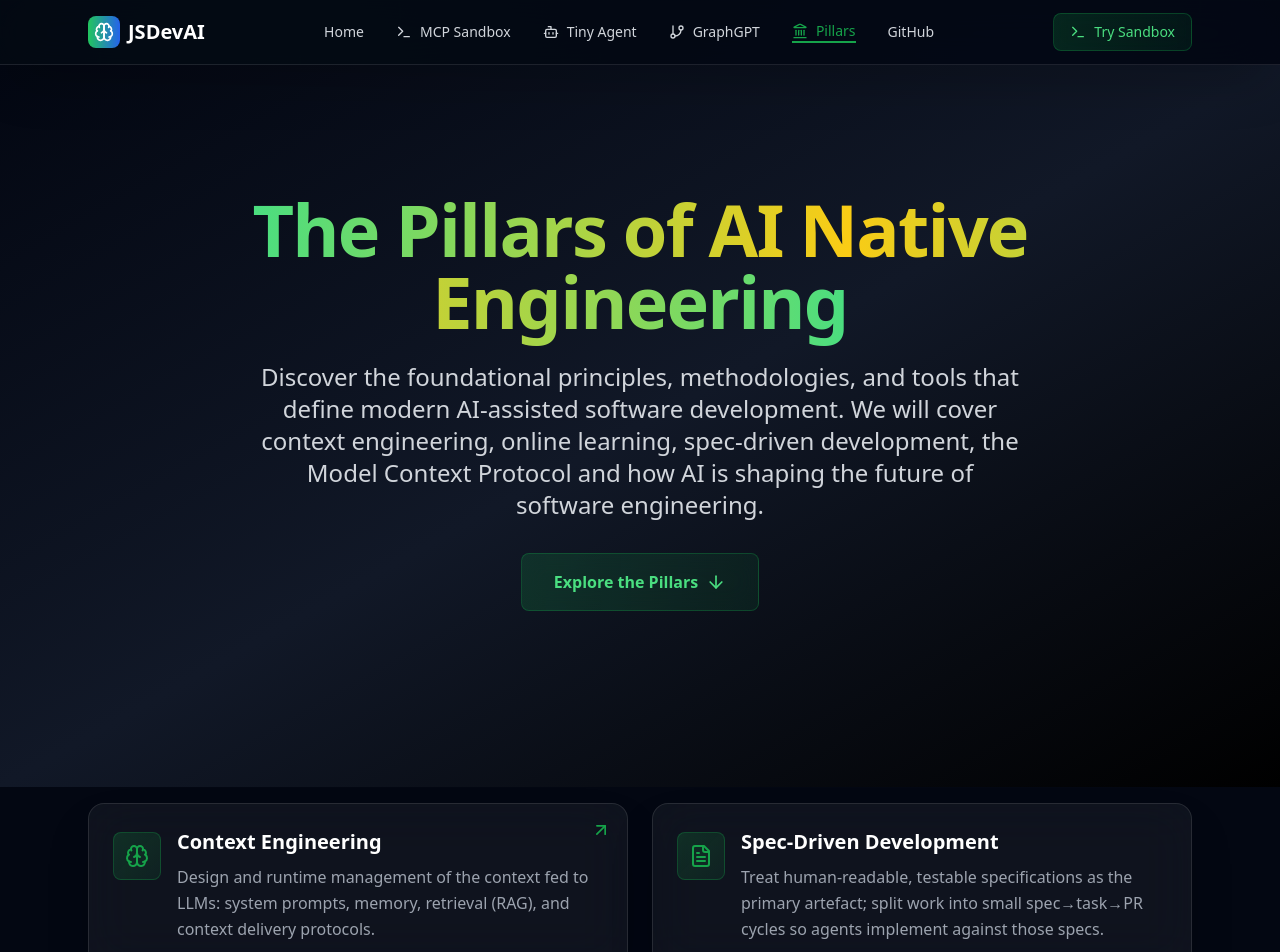
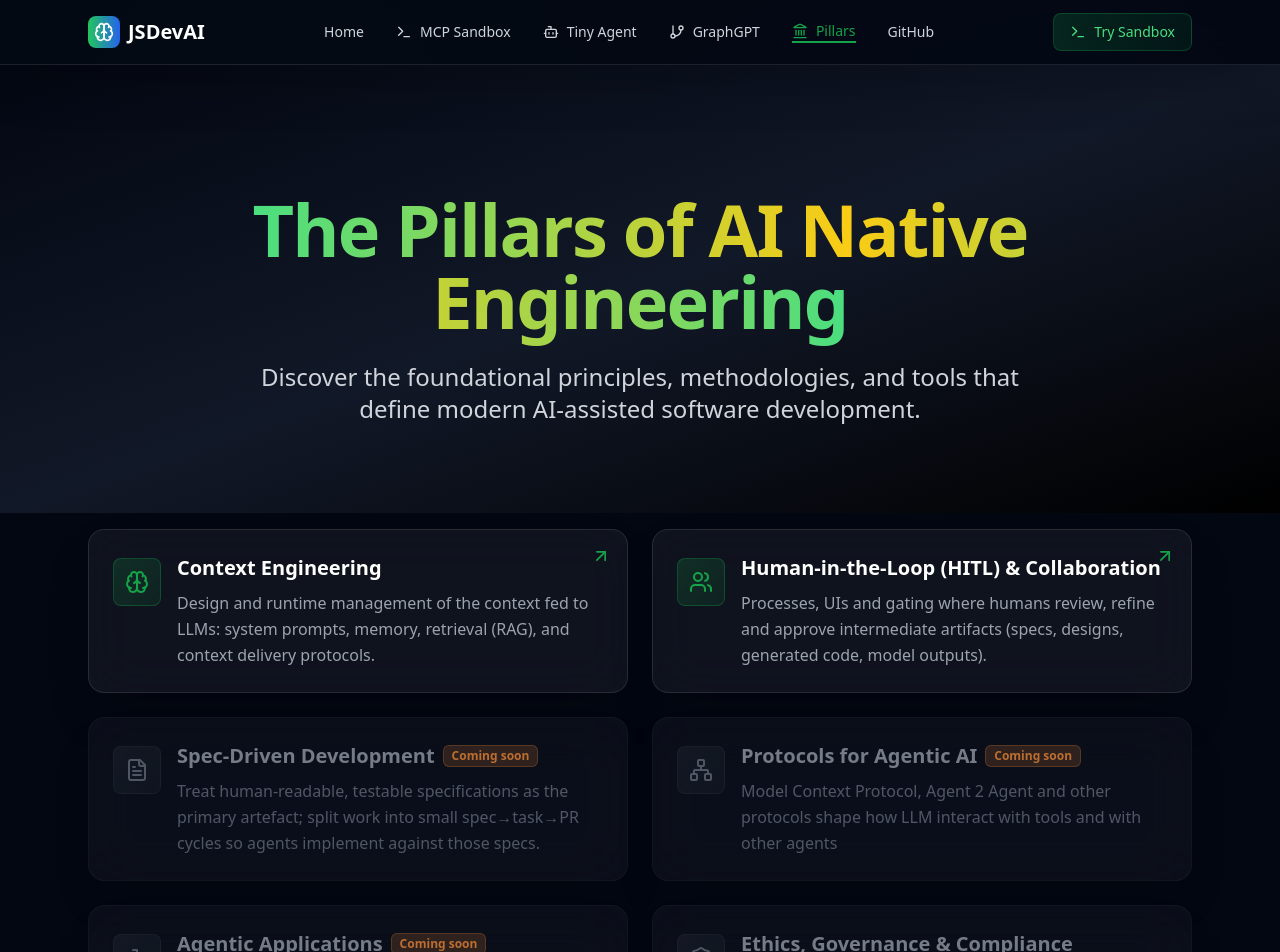
Before and after one commit to alfonsograziano/node-code-sandbox-mcp, a React (Vite) app in the folder website/: page /pillars in a window 1280 px wide. Shown: the top 952 px of the page. Built offline with nearby package versions, Linux system fonts and the light colour scheme.

Commit message:
feat(website): update pillars homepage

```diff
--- a/website/src/Components/pillars/HeroSection.tsx
+++ b/website/src/Components/pillars/HeroSection.tsx
@@ -1,41 +1,16 @@
 import React from 'react';
-import { ArrowDown } from 'lucide-react';
 import PillarsTitle from './TitleSection';
 
 const HeroSection: React.FC = () => {
-  const scrollToFirstSection = () => {
-    const firstSection = document.getElementById('introduction-section');
-    if (firstSection) {
-      const headerOffset = 80;
-      const elementPosition = firstSection.getBoundingClientRect().top;
-      const offsetPosition = elementPosition + window.pageYOffset - headerOffset;
-
-      window.scrollTo({
-        top: offsetPosition,
-        behavior: 'smooth',
-      });
-    }
-  };
 
   return (
     <section
       id="hero-section"
-      className="relative py-20 md:py-24 lg:py-32 bg-gradient-to-br from-gray-950 via-gray-900 to-black overflow-hidden"
+      className="relative pb-10 pt-32 bg-gradient-to-br from-gray-950 via-gray-900 to-black overflow-hidden"
     >
       <div className="max-w-6xl mx-auto px-6 relative z-10">
         <div className="text-center mb-12">
           <PillarsTitle />
-
-          <div className="flex flex-col sm:flex-row gap-4 justify-center items-center">
-            <button
-              onClick={scrollToFirstSection}
-              className="backdrop-blur-md bg-gradient-to-r from-green-600/20 to-green-600/10 border border-green-600/30 rounded-lg px-8 py-4 text-green-400 font-semibold hover:border-green-600/50 hover:bg-green-600/30 hover:shadow-[0_0_20px_rgba(22,163,74,0.3)] transition-all duration-300 flex items-center gap-2 focus:outline-none focus:ring-2 focus:ring-green-600/50 focus:ring-offset-2 focus:ring-offset-gray-950"
-              aria-label="Scroll to introduction section"
-            >
-              Explore the Pillars
-              <ArrowDown className="w-5 h-5" />
-            </button>
-          </div>
         </div>
 
       </div>
--- a/website/src/Components/pillars/PillarsOverviewSection.tsx
+++ b/website/src/Components/pillars/PillarsOverviewSection.tsx
@@ -15,6 +15,12 @@ const PillarsOverviewSection: React.FC = () => {
       link: '/pillars/context',
     },
     {
+      icon: Users,
+      title: 'Human-in-the-Loop (HITL) & Collaboration',
+      description: 'Processes, UIs and gating where humans review, refine and approve intermediate artifacts (specs, designs, generated code, model outputs).',
+      link: '/pillars/hitl',
+    },
+    {
       icon: FileText,
       title: 'Spec-Driven Development',
       description: 'Treat human-readable, testable specifications as the primary artefact; split work into small spec→task→PR cycles so agents implement against those specs.',
@@ -30,12 +36,6 @@ const PillarsOverviewSection: React.FC = () => {
       description: 'Integrations, agent runtimes, developer IDE plugins and systems that let agents call tools, run tests, inspect repos, and act safely.',
     },
     {
-      icon: Users,
-      title: 'Human-in-the-Loop (HITL) & Collaboration',
-      description: 'Processes, UIs and gating where humans review, refine and approve intermediate artifacts (specs, designs, generated code, model outputs).',
-      link: '/pillars/hitl',
-    },
-    {
       icon: Shield,
       title: 'Ethics, Governance & Compliance',
       description: 'Governance processes and organizational controls for responsible deployment, management and cost efficiency of these systems.',
@@ -46,9 +46,8 @@ const PillarsOverviewSection: React.FC = () => {
     <section
       ref={elementRef as React.RefObject<HTMLElement>}
       id="pillars-overview-section"
-      className={`relative pt-4 pb-20 md:pb-24 lg:pb-32 bg-gray-950 transition-opacity duration-1000 ${
-        isVisible ? 'opacity-100' : 'opacity-0'
-      }`}
+      className={`relative pt-4 pb-20 md:pb-24 lg:pb-32 bg-gray-950 transition-opacity duration-1000 ${isVisible ? 'opacity-100' : 'opacity-0'
+        }`}
     >
       <div className="max-w-6xl mx-auto px-6">
         <div
@@ -59,11 +58,10 @@ const PillarsOverviewSection: React.FC = () => {
             <div
               key={index}
               data-stagger-item={index}
-              className={`transition-all duration-500 ${
-                visibleItems.has(index)
+              className={`transition-all duration-500 ${visibleItems.has(index)
                   ? 'opacity-100 translate-y-0'
                   : 'opacity-0 translate-y-8'
-              }`}
+                }`}
               style={{ transitionDelay: visibleItems.has(index) ? `${index * 100}ms` : '0ms' }}
             >
               <FeatureCard
--- a/website/src/Components/pillars/TitleSection.tsx
+++ b/website/src/Components/pillars/TitleSection.tsx
@@ -1,7 +1,7 @@
 import React from 'react';
 
 const DEFAULT_TITLE = "The Pillars of AI Native Engineering";
-const DEFAULT_DESCRIPTION = "Discover the foundational principles, methodologies, and tools that define modern AI-assisted software development. We will cover context engineering, online learning, spec-driven development, the Model Context Protocol and how AI is shaping the future of software engineering.";
+const DEFAULT_DESCRIPTION = "Discover the foundational principles, methodologies, and tools that define modern AI-assisted software development.";
 
 const PillarsTitle: React.FC<{ title?: string, description?: string }> = ({ title = DEFAULT_TITLE, description = DEFAULT_DESCRIPTION }: { title?: string, description?: string }) => {
 
--- a/website/src/Components/pillars/shared/FeatureCard.tsx
+++ b/website/src/Components/pillars/shared/FeatureCard.tsx
@@ -25,26 +25,47 @@ const FeatureCard: React.FC<FeatureCardProps> = ({
       <div className="flex items-start gap-4">
         {Icon && (
           <div className="flex-shrink-0 mt-1">
-            <div className="w-12 h-12 rounded-lg bg-gradient-to-br from-green-600/20 to-green-600/10 border border-green-600/30 flex items-center justify-center group-hover:border-green-600/50 transition-colors duration-300">
-              <Icon className="w-6 h-6 text-green-600 group-hover:text-green-400 transition-colors duration-300" />
+            <div className={`w-12 h-12 rounded-lg flex items-center justify-center transition-colors duration-300 ${
+              link
+                ? 'bg-gradient-to-br from-green-600/20 to-green-600/10 border border-green-600/30 group-hover:border-green-600/50'
+                : 'bg-gradient-to-br from-gray-600/20 to-gray-600/10 border border-gray-600/20'
+            }`}>
+              <Icon className={`w-6 h-6 transition-colors duration-300 ${
+                link
+                  ? 'text-green-600 group-hover:text-green-400'
+                  : 'text-gray-500'
+              }`} />
             </div>
           </div>
         )}
         <div className="flex-1">
-          <h3 className="text-xl font-semibold text-white mb-2 group-hover:text-green-400 transition-colors duration-300">
-            {title}
-          </h3>
-          <p className="text-gray-400 leading-relaxed">{description}</p>
+          <div className={`flex items-center gap-2 mb-2 flex-wrap ${link ? 'pr-10 sm:pr-0' : ''}`}>
+            <h3 className={`text-xl font-semibold transition-colors duration-300 ${
+              link
+                ? 'text-white group-hover:text-green-400'
+                : 'text-gray-400'
+            }`}>
+              {title}
+            </h3>
+            {!link && (
+              <span className="inline-block px-2 py-0.5 text-xs font-semibold text-orange-400 bg-orange-400/20 border border-orange-400/30 rounded-md whitespace-nowrap">
+                Coming soon
+              </span>
+            )}
+          </div>
+          <p className={`leading-relaxed ${link ? 'text-gray-400' : 'text-gray-500'}`}>{description}</p>
         </div>
       </div>
     </>
   );
 
-  const cardClassName = `backdrop-blur-xl bg-white/5 border border-white/10 rounded-2xl p-6 shadow-2xl hover:border-green-600/30 hover:bg-white/10 hover:shadow-[0_0_20px_rgba(22,163,74,0.2)] hover:scale-[1.02] focus-within:border-green-600/30 focus-within:ring-2 focus-within:ring-green-600/20 transition-all duration-300 group relative`;
+  const cardClassName = link
+    ? `backdrop-blur-xl bg-white/5 border border-white/10 rounded-2xl p-6 shadow-2xl hover:border-green-600/30 hover:bg-white/10 hover:shadow-[0_0_20px_rgba(22,163,74,0.2)] hover:scale-[1.02] focus-within:border-green-600/30 focus-within:ring-2 focus-within:ring-green-600/20 transition-all duration-300 group relative cursor-pointer`
+    : `backdrop-blur-xl bg-white/5 border border-gray-700/20 rounded-2xl p-6 shadow-2xl opacity-75 transition-all duration-300 group relative`;
 
   if (link) {
     return (
-      <Link to={link} className="block cursor-pointer">
+      <Link to={link} className="block">
         <div className={cardClassName}>{cardContent}</div>
       </Link>
     );
--- a/website/src/pages/Pillars.tsx
+++ b/website/src/pages/Pillars.tsx
@@ -7,6 +7,7 @@ const Pillars: React.FC = () => {
     <BasePillarsPage>
       <HeroSection />
       <PillarsOverviewSection />
+      <div className="py-20"></div>
     </BasePillarsPage>
   );
 };
```
